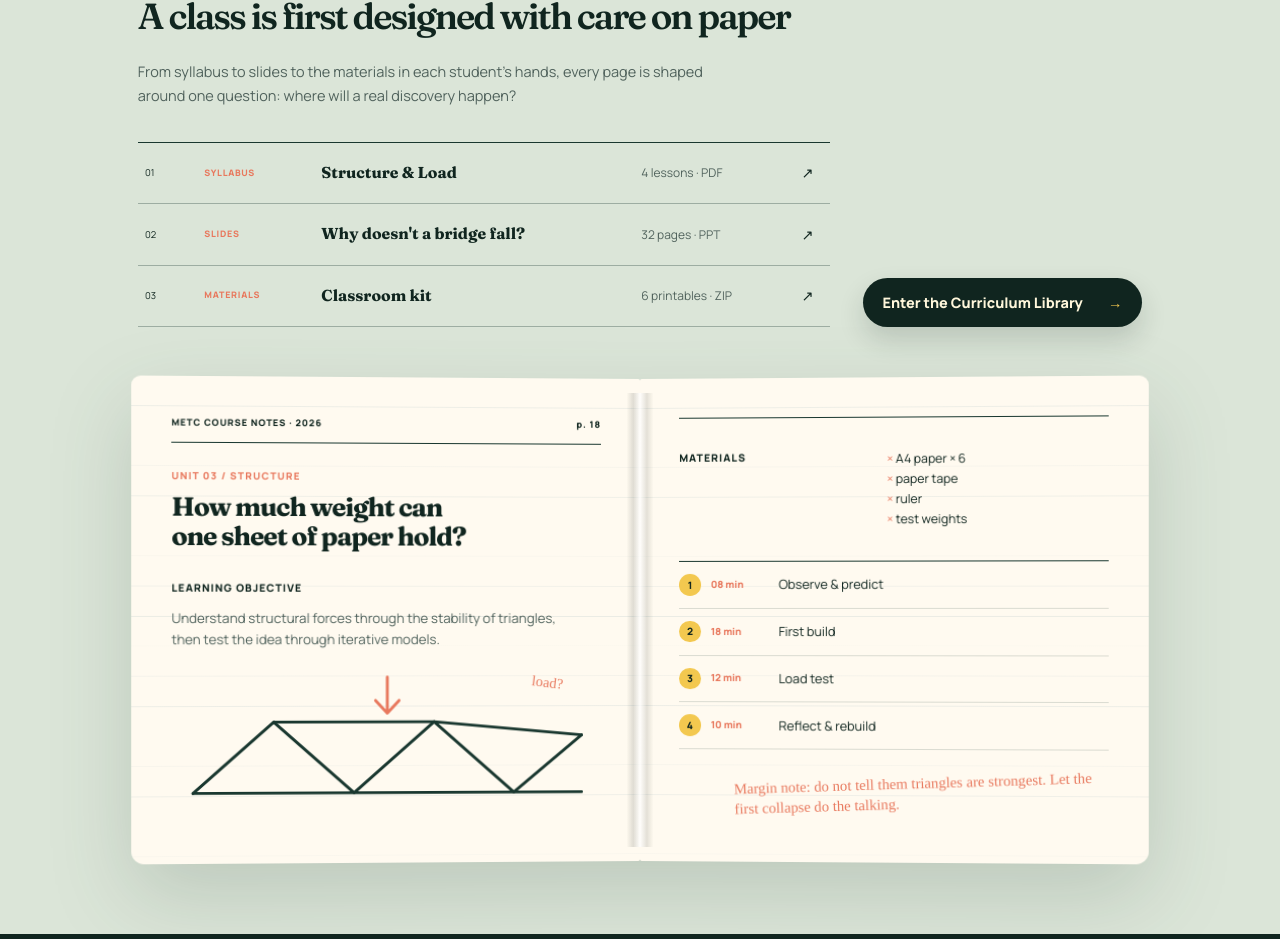
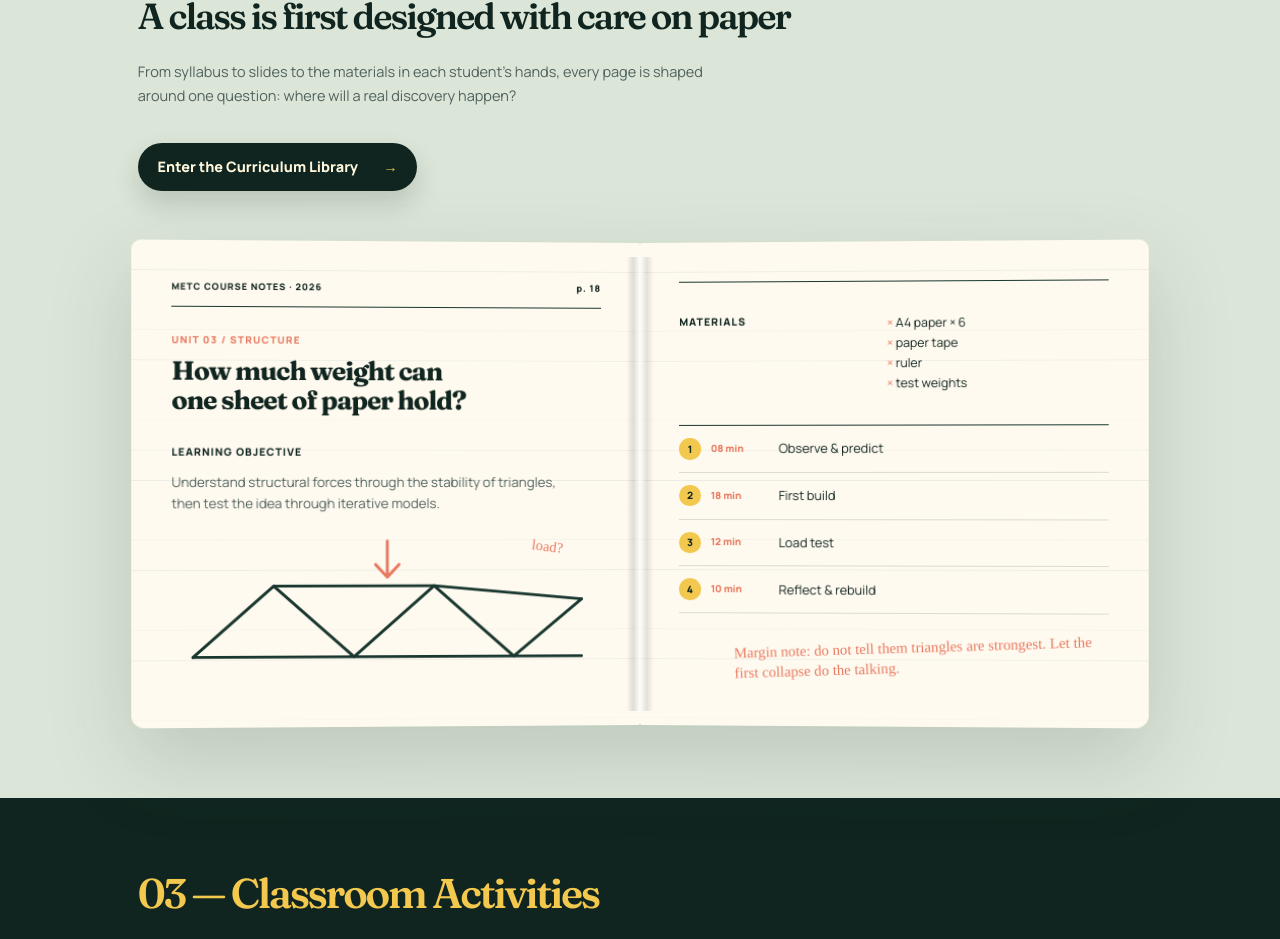
Before and after one commit to Han-chh/METC-website, a Next.js app: page / in a window 1280 px wide. Shown: the part 1855-2794 px from the top of the page. Built offline with nearby package versions, Linux system fonts and the light colour scheme.

Commit message:
refactor: remove teaching resource list

```diff
--- a/app/homepage.css
+++ b/app/homepage.css
@@ -426,16 +426,7 @@ button, a { -webkit-tap-highlight-color: transparent; }
 .lesson-timeline span { color: var(--coral); font-size: .68rem; font-weight: 800; }
 .lesson-timeline p { margin: 0; font-size: .88rem; }
 .manual-note { max-width: 410px; margin: 26px 0 0 auto; font-family: var(--accent); font-size: 1.02rem; line-height: 1.35; color: var(--coral); transform: rotate(-2deg); }
-.resource-index { margin-top: 42px; display: grid; grid-template-columns: 1fr auto; gap: 40px; align-items: end; }
-.resource-index-top { margin-top: clamp(30px, 3vw, 42px); }
-.resource-list { border-top: 1px solid var(--ink); }
-.resource-list button { width: 100%; min-height: 76px; padding: 0 8px; display: grid; grid-template-columns: 48px 112px 1fr 160px 24px; gap: 18px; align-items: center; text-align: left; border-bottom: 1px solid rgba(25,55,47,.32); background: transparent; cursor: pointer; transition: padding 180ms ease, background 180ms ease; }
-.resource-list button:hover { padding-left: 16px; background: rgba(255,255,255,.24); }
-.resource-number { font-size: .66rem; }
-.resource-type { color: var(--coral); font-size: .62rem; font-weight: 800; letter-spacing: .08em; }
-.resource-list strong { font-family: var(--display); font-size: 1.1rem; }
-.resource-list small { color: var(--ink-soft); }
-.resource-list i { font-style: normal; }
+.teaching-library-entry { margin-top: clamp(30px, 3vw, 42px); }
 
 /* Activities */
 .activity-section { background: var(--ink-deep); color: var(--chalk); overflow: hidden; }
@@ -549,8 +540,6 @@ button, a { -webkit-tap-highlight-color: transparent; }
   .hero-lower { grid-template-columns: 1.1fr .8fr; gap: 50px; }
   .section-intro { grid-template-columns: 1fr .65fr; }
   .manual-page { min-height: 610px; padding: 42px; }
-  .resource-index { grid-template-columns: 1fr; }
-  .resource-index > .button { justify-self: start; }
   .voices-heading { grid-template-columns: 1fr; gap: 0; }
   .voices-heading .section-eyebrow { margin-top: 0; }
   .quote-mark { left: -48px; }
@@ -565,7 +554,7 @@ button, a { -webkit-tap-highlight-color: transparent; }
   .section-title { max-width: 810px; font-size: clamp(2.43rem, 5.04vw, 4.82rem); }.section-body { max-width: 558px; margin-top: 27px; font-size: clamp(.9rem, 1.26vw, 1.04rem); }
   .hero-section { min-height: 100svh; padding: 112px 28px 64px; }.hero-logo-stage { width: min(648px, 60vw); margin-bottom: 20px; }.hero-title-wrap h1 { max-width: 738px; font-size: clamp(2.3rem, 4.5vw, 4.5rem); }.hero-lower { gap: clamp(38px, 7.2vw, 108px); }.hero-topic-tags { margin-top: 20px; }.hero-actions { margin-top: 24px; }.hero-scroll { right: 28px; bottom: 22px; }
   .mission-spread { margin-top: clamp(41px, 4.5vw, 58px); padding: clamp(27px, 3.6vw, 43px); }.principle-line { margin-top: 47px; }.principle-line li { padding-top: 22px; }
-  .course-manual { margin-top: clamp(41px,4.5vw,58px); }.manual-page { min-height: 432px; padding: clamp(27px,3.4vw,45px); }.resource-index { margin-top: 38px; gap: 36px; }.resource-list button { min-height: 68px; }
+  .course-manual { margin-top: clamp(41px,4.5vw,58px); }.manual-page { min-height: 432px; padding: clamp(27px,3.4vw,45px); }
   .classroom-stage { margin-top: clamp(41px,4.5vw,58px); }
   .editorial-quote { margin-top: clamp(41px,4.5vw,60px); }.voice-margins { margin-top: 52px; }.voices-closing { margin-top: 54px; }
   .footer-inner { padding-top: 19px; }.footer-nav { margin-top: 13px; padding-bottom: 11px; }
@@ -632,12 +621,7 @@ button, a { -webkit-tap-highlight-color: transparent; }
   .manual-page-left, .manual-page-right { border-radius: 7px; transform: none; }
   .manual-page-right { margin-top: 10px; }
   .materials-list { grid-template-columns: 1fr; gap: 16px; }
-  .resource-index { margin-top: 34px; gap: 28px; }.resource-index-top { margin-top: 34px; }
-  .resource-list button { min-height: 86px; grid-template-columns: 36px 1fr 20px; gap: 7px 12px; }
-  .resource-type { grid-column: 2; }
-  .resource-list strong { grid-column: 2; }
-  .resource-list small { grid-column: 2; }
-  .resource-list i { grid-column: 3; grid-row: 1 / 4; }
+  .teaching-library-entry { margin-top: 34px; }
   .classroom-stage { margin-top: 42px; margin-left: -16px; margin-right: -16px; }
   .classroom-photo-wrap { border-radius: 0; }
   .classroom-photo-wrap img { aspect-ratio: 4/5; object-position: 53% center; }
--- a/components/homepage/archive-section.tsx
+++ b/components/homepage/archive-section.tsx
@@ -3,11 +3,10 @@ import { homepageCopy } from "../../content";
 
 type TeachingSectionProps = {
   language: Language;
-  onNotice: () => void;
   onLibraryEnter: () => void;
 };
 
-export function TeachingSection({ language, onNotice, onLibraryEnter }: TeachingSectionProps) {
+export function TeachingSection({ language, onLibraryEnter }: TeachingSectionProps) {
   const { teaching } = homepageCopy[language];
 
   return (
@@ -19,20 +18,9 @@ export function TeachingSection({ language, onNotice, onLibraryEnter }: Teaching
           <p className="section-body">{teaching.body}</p>
         </div>
 
-        <div className="resource-index resource-index-top reveal">
-          <div className="resource-list">
-            {teaching.resources.map((resource, index) => (
-              <button type="button" onClick={onNotice} key={resource.type}>
-                <span className="resource-number">0{index + 1}</span>
-                <span className="resource-type">{resource.type}</span>
-                <strong>{resource.title}</strong>
-                <small>{resource.detail}</small>
-                <i aria-hidden="true">↗</i>
-              </button>
-            ))}
-          </div>
-          <button type="button" className="button button-coral" onClick={onLibraryEnter}>{teaching.demoCta}<span>→</span></button>
-        </div>
+        <button type="button" className="button button-coral teaching-library-entry reveal" onClick={onLibraryEnter}>
+          {teaching.demoCta}<span>→</span>
+        </button>
 
         <div className="course-manual reveal">
           <div className="manual-spine" aria-hidden="true" />
--- a/components/metc-home-page.tsx
+++ b/components/metc-home-page.tsx
@@ -111,7 +111,7 @@ export function MetcHomePage() {
       <main className="page-shell">
         <HeroSection language={language} onAnchorClick={handleAnchorClick} />
         <ExploreSection language={language} />
-        <TeachingSection language={language} onNotice={() => setNoticeVisible(true)} onLibraryEnter={enterLibrary} />
+        <TeachingSection language={language} onLibraryEnter={enterLibrary} />
         <ActivitySection language={language} onGalleryEnter={enterGallery} />
         <VoicesSection language={language} onVoicesEnter={enterVoices} />
       </main>
--- a/content/en.ts
+++ b/content/en.ts
@@ -72,11 +72,6 @@ export const en: HomepageCopy = {
       { time: "12 min", label: "Load test" },
       { time: "10 min", label: "Reflect & rebuild" }
     ],
-    resources: [
-      { type: "SYLLABUS", title: "Structure & Load", detail: "4 lessons · PDF" },
-      { type: "SLIDES", title: "Why doesn't a bridge fall?", detail: "32 pages · PPT" },
-      { type: "MATERIALS", title: "Classroom kit", detail: "6 printables · ZIP" }
-    ],
     note: "Margin note: do not tell them triangles are strongest. Let the first collapse do the talking.",
     demoCta: "Enter the Curriculum Library"
   },
--- a/content/types.ts
+++ b/content/types.ts
@@ -47,7 +47,6 @@ export type HomepageCopy = {
     materials: string;
     materialItems: string[];
     timeline: Array<{ time: string; label: string }>;
-    resources: Array<{ type: string; title: string; detail: string }>;
     note: string;
     demoCta: string;
   };
--- a/content/zh.ts
+++ b/content/zh.ts
@@ -72,11 +72,6 @@ export const zh: HomepageCopy = {
       { time: "12 min", label: "压力测试" },
       { time: "10 min", label: "复盘与重做" }
     ],
-    resources: [
-      { type: "SYLLABUS", title: "结构与承重", detail: "4 lessons · PDF" },
-      { type: "SLIDES", title: "为什么桥不会倒？", detail: "32 pages · PPT" },
-      { type: "MATERIALS", title: "课堂材料包", detail: "6 printables · ZIP" }
-    ],
     note: "批注：不要先告诉他们三角形最稳定。让第一次倒塌替我们说话。",
     demoCta: "进入课程大纲图书馆"
   },
```
